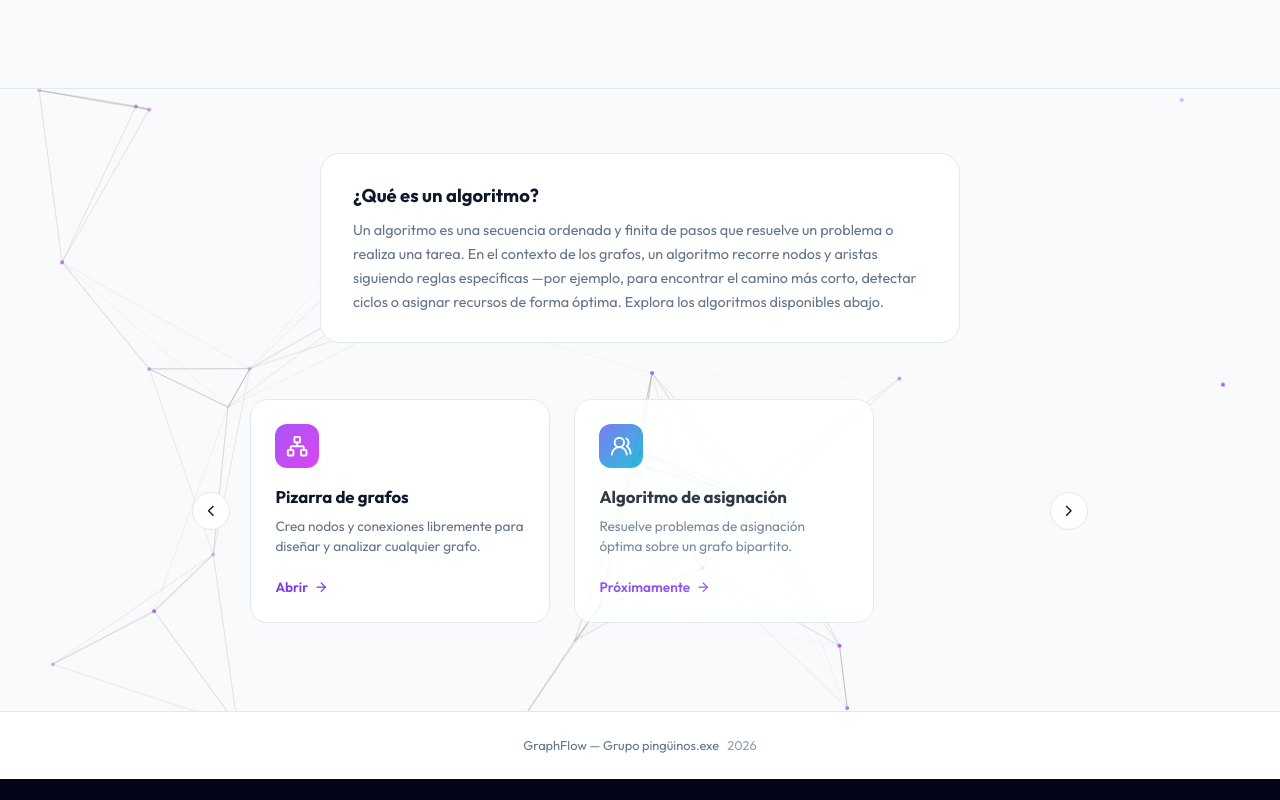
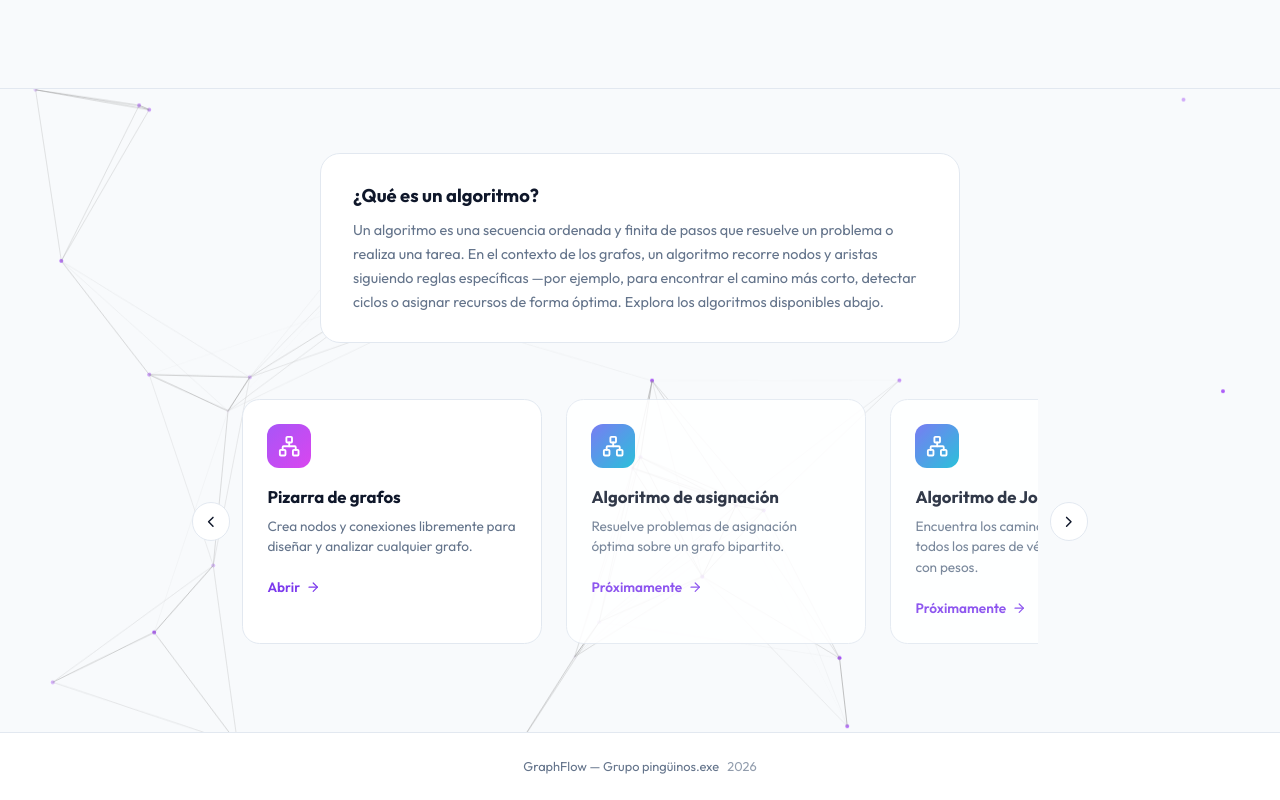
Before and after one commit to yudithNV/Grafos, a Vue app: page / in a window 1280 px wide. Shown: the part 712-1512 px from the top of the page. Before the commit the page ends 1491 px from the top, so only its background shows below. Built offline with nearby package versions, Linux system fonts and the light colour scheme.

Commit message:
agrega card de algoritmo de johnson

```diff
--- a/src/components/AlgorithmCarousel.vue
+++ b/src/components/AlgorithmCarousel.vue
@@ -61,7 +61,15 @@ const cards = [
     id: 'asignacion',
     title: 'Algoritmo de asignación',
     desc: 'Resuelve problemas de asignación óptima sobre un grafo bipartito.',
-    icon: Users2,
+    icon: Network,
+    iconBg: 'linear-gradient(135deg, #6366f1, #06b6d4)',
+    comingSoon: true
+  },
+  {
+    id: 'johnson',
+    title: 'Algoritmo de Johnson',
+    desc: 'Encuentra los caminos más cortos entre todos los pares de vértices en un grafo con pesos.',
+    icon: Network,
     iconBg: 'linear-gradient(135deg, #6366f1, #06b6d4)',
     comingSoon: true
   }
```
